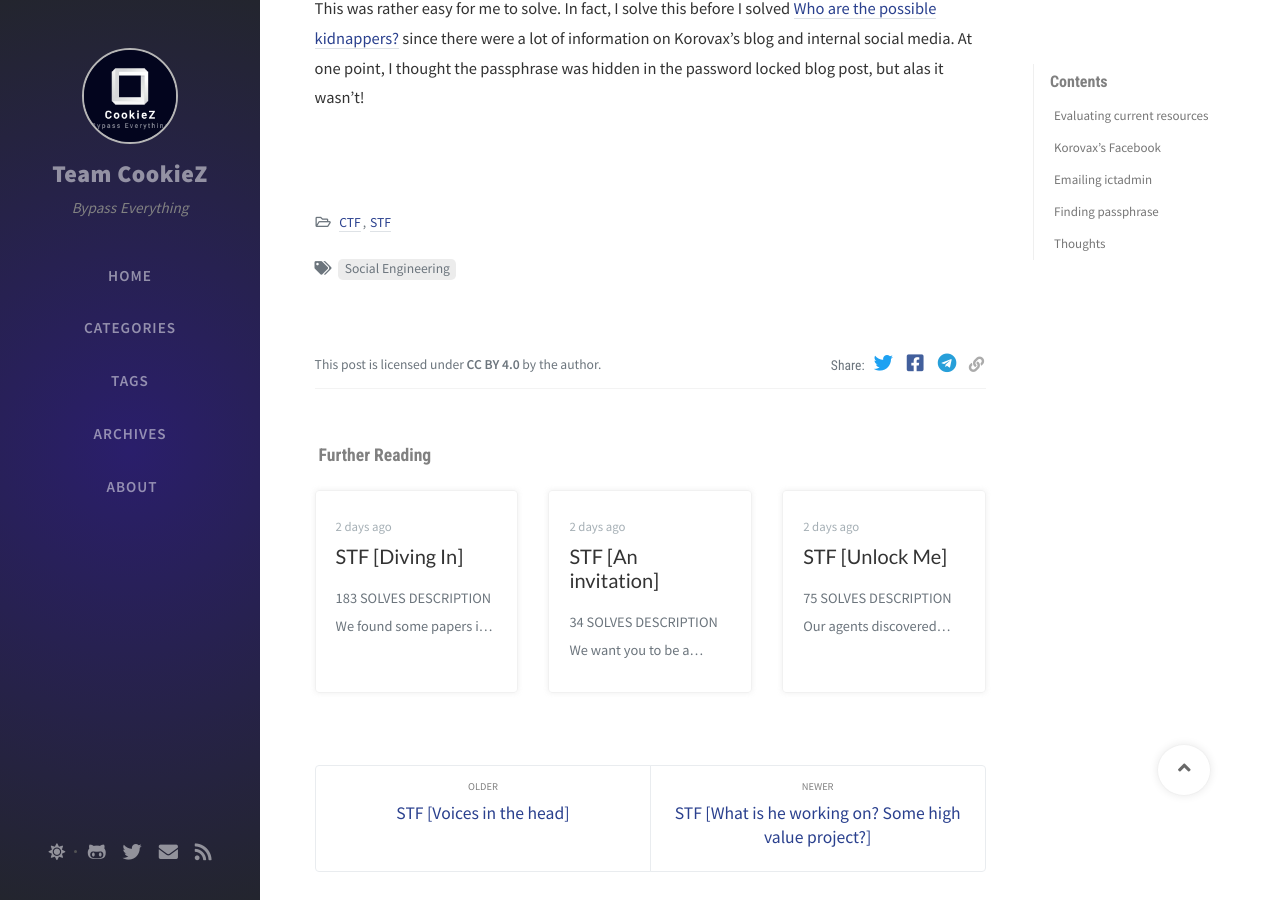
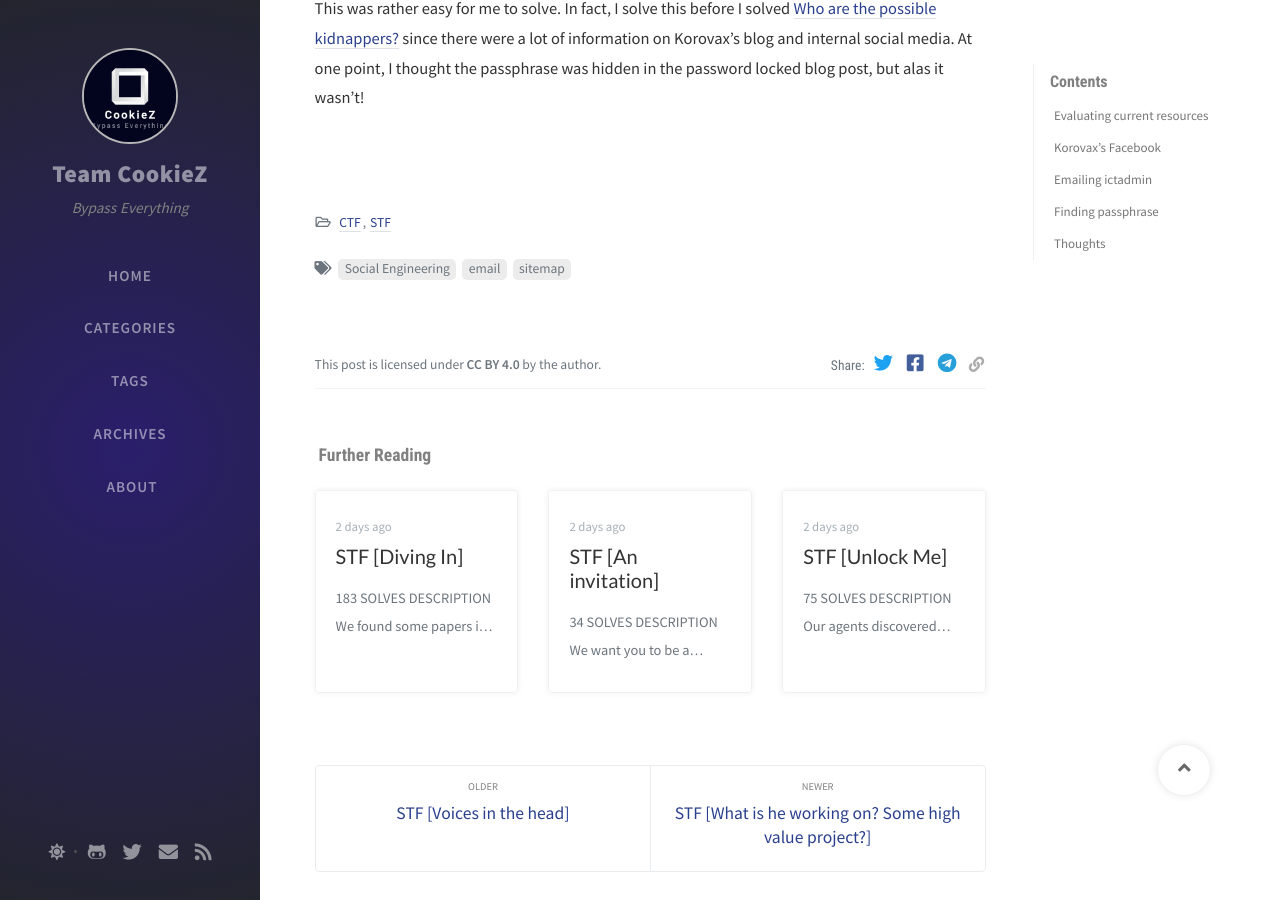
Before and after one commit to TeamCookieZ/TeamCookieZ.github.io, a Jekyll site: the page built from _posts/2020-12-10-STF-Can-you-trick-OrgX-into-giving-away-their-credentials.md, in a window 1280 px wide and 900 px high, scrolled down 2567 px. Built offline with Jekyll 4.4.1, drawn with Linux system fonts in a browser that asks for light colours; nearby versions of some CDN libraries; comment, search, counter and statistics services are not loaded.

Commit message:
fixed tags

```diff
--- a/_posts/2020-12-10-STF-Can-you-trick-OrgX-into-giving-away-their-credentials.md
+++ b/_posts/2020-12-10-STF-Can-you-trick-OrgX-into-giving-away-their-credentials.md
@@ -3,7 +3,7 @@ title: STF [Can you trick OrgX into giving away their credentials?]
 author: Li Zibin (ShallowDream)
 date: 2020-12-10 01:48:00 +0800
 categories: [CTF, STF]
-tags: [Social Engineering]
+tags: [Social Engineering, email, sitemap]
 toc: true
 comments: true
 excerpt: With the information gathered, figure out who has access to the key and contact the person.
```
Also changed, not shown: _posts/2020-12-09-STF-Voices-In-The-Head.md (+1 -1 lines).
